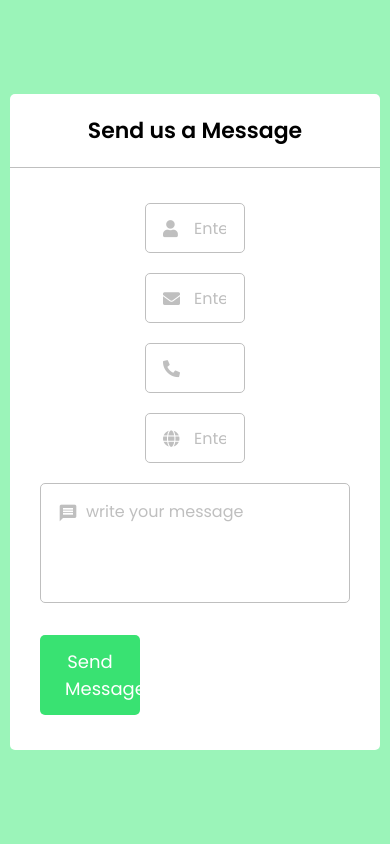
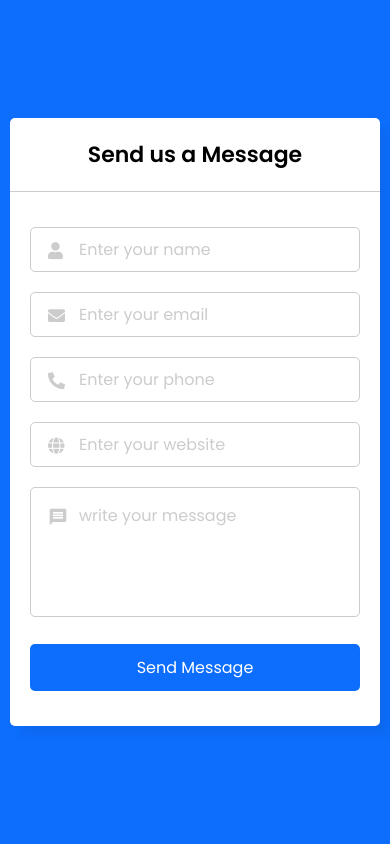
Before and after one commit to Philiposunlola/Contact-form, a PHP site: page / in a window 390 px wide. Run offline with PHP 8.4, Linux system fonts and the light colour scheme.

Commit message:
contact form

```diff
--- a/index.html
+++ b/index.html
@@ -24,7 +24,7 @@
                 </div>
                 <div class="dbl-field">
                     <div class="field">
-                        <input aria-label="text" name="phone placeholder="Enter your phone">
+                        <input aria-label="text" name="phone" placeholder="Enter your phone">
                         <i class="fas fa-phone-alt"></i>
                     </div>
                     <div class="field">
--- a/message.php
+++ b/message.php
@@ -3,7 +3,7 @@
     $name = $_POST['name'];
     $email = $_POST['email'];
     $phone = $_POST['phone'];
-    $website = $_POST['$website'];
+    $website = $_POST['website'];
     $message = $_POST['message'];
 
     if(!empty($email) && !empty($message)){// of email and message field is not empty
@@ -12,7 +12,7 @@
             $subject = "From: $name <$email>"; //subject of the email. Subjec looks like From: PhilipDcoder <abc@gmail.com>
             //merging concating all user values inside body varaible. \n is used for new line
             $body = "Name: $name\nEmail: $email\nPhone: $phone\nWebsite: $website\n\nMessage: $message\n\nRegards,\n$name";
-            $sender = "Fromm: $email"; //sender email
+            $sender = "From: $email"; //sender email
             if (mail($receiver, $subject, $body, $sender)) { //mail() is a inbuilt php function to send mail
                 echo "Your message has been sent";
             }else {
--- a/script.js
+++ b/script.js
@@ -1,30 +1,30 @@
-// let's get all required elements
+//Contact Form in PHP
+const form = document.querySelector("form"),
+statusTxt = form.querySelector(".button-area span");
+form.onsubmit = (e)=>{
+  e.preventDefault();
+  statusTxt.style.color = "#0D6EFD";
+  statusTxt.style.display = "block";
+  statusTxt.innerText = "Sending your message...";
+  form.classList.add("disabled");
 
-const form = document.querySelector("form");
-statusTxt = form.querySelector(".button-area span");
-
-form.onsubmit = (e) => {
-    e.preventDefault(); //preventing form from submitting
-    statusTxt.style.color = "rgb(57, 226, 114)";
-    statusTxt.style.display = "block";
-
-    let xhr = new XMLHttpRequest(); // creating new xml object
-    xhr.open("POST", "message.php", true); //sending post request to message.php file
-    xhr.onload = ()=> { //once ajax loaded
-        if (xhr.readyState == 4 && xhr.status == 200) { //if ajax response status is 200 & ready status is 4 means there is no error
-            let response = xhr.response; //storing ajax response in a response varaible
-            //if response is an error like enter valid email address hen we'll change status color to red  else reset the form
-           if (response.indexOf("Email and password field are required!") != -1 || response.indexOf("Enter a valid email address!") || response.indexOf("Sorry, failed to send your message!")) {
+  let xhr = new XMLHttpRequest();
+  xhr.open("POST", "message.php", true);
+  xhr.onload = ()=>{
+    if(xhr.readyState == 4 && xhr.status == 200){
+      let response = xhr.response;
+      if(response.indexOf("required") != -1 || response.indexOf("valid") != -1 || response.indexOf("failed") != -1){
         statusTxt.style.color = "red";
       }else{
         form.reset();
-                setTimeout(() => {
+        setTimeout(()=>{
           statusTxt.style.display = "none";
-                }, 3000); //hide the statusTxt under 3 seconds if the message is sent
+        }, 3000);
       }
       statusTxt.innerText = response;
+      form.classList.remove("disabled");
     }
   }
-    let formData = new FormData(); //creating new FormData obj. This obj is used to send form Data
-    xhr.send(formData); //sending form data
+  let formData = new FormData(form);
+  xhr.send(formData);
 }
--- a/style.css
+++ b/style.css
@@ -1,145 +1,159 @@
+/* Import Google font - Poppins */
 @import url('https://fonts.googleapis.com/css2?family=Poppins:wght@400;500;600&display=swap');
-
 *{
   margin: 0;
   padding: 0;
   box-sizing: border-box;
   font-family: "Poppins", sans-serif;
 }
-
 body{
   display: flex;
   padding: 0 10px;
   min-height: 100vh;
+  background: #0D6EFD;
   align-items: center;
   justify-content: center;
-    background-color: rgb(155, 244, 185);
 }
-
+::selection{
+  color: #fff;
+  background: #0D6EFD;
+}
 .wrapper{
-    width: 720px;
+  width: 715px;
   background: #fff;
   border-radius: 5px;
+  box-shadow: 10px 10px 10px rgba(0,0,0,0.05);
 }
-
 .wrapper header{
   font-size: 22px;
   font-weight: 600;
   padding: 20px 30px;
-    border-bottom: 1px solid #bfbfbf;
+  border-bottom: 1px solid #ccc;
 }
-
 .wrapper form{
   margin: 35px 30px;
 }
-
+.wrapper form.disabled{
+  pointer-events: none;
+  opacity: 0.7;
+}
 form .dbl-field{
   display: flex;
-    align-items: center;
   margin-bottom: 25px;
   justify-content: space-between;
 }
-
 .dbl-field .field{
   height: 50px;
+  display: flex;
   position: relative;
   width: calc(100% / 2 - 13px);
 }
-
-form .field input, form .message textarea{
+.wrapper form i{
+  position: absolute;
+  top: 50%;
+  left: 18px;
+  color: #ccc;
+  font-size: 17px;
+  pointer-events: none;
+  transform: translateY(-50%);
+}
+form .field input,
+form .message textarea{
+  width: 100%;
   height: 100%;
-    width: 100%;
   outline: none;
   padding: 0 18px 0 48px;
   font-size: 16px;
   border-radius: 5px;
-    border: 1px solid #bfbfbf;
+  border: 1px solid #ccc;
 }
-
-form .field input::placeholder, form .message textarea::placeholder{
-    color: #bfbfbf;
+.field input::placeholder,
+.message textarea::placeholder{
+  color: #ccc;
 }
-
-form .field input:focus, form .message textarea:focus{
-    border: 2px solid rgb(117, 237, 157);
+.field input:focus,
+.message textarea:focus{
+  padding-left: 47px;
+  border: 2px solid #0D6EFD;
 }
-
-.wrapper form i{
-    position: absolute;
-    left: 18px;
-    top: 50%;
-    color: #bfbfbf;
-    font-size: 17px;
-    pointer-events: none;
-    transform: translateY(-50%);
+.field input:focus ~ i,
+.message textarea:focus ~ i{
+  color: #0D6EFD;
 }
-
-form .field input:focus ~ i{
-    color:   rgb(57, 226, 114);
-}
-
 form .message{
   position: relative;
 }
-
 form .message i{
   top: 30px;
   font-size: 20px;
 }
-
 form .message textarea{
-    min-width: 100px;
+  min-height: 130px;
+  max-height: 230px;
   max-width: 100%;
-    min-height: 120px;
-    max-height: 300px;
-    padding: 15px 20px 0 45px;
+  min-width: 100%;
+  padding: 15px 20px 0 48px;
 }
-
+form .message textarea::-webkit-scrollbar{
+  width: 0px;
+}
+.message textarea:focus{
+  padding-top: 14px;
+}
 form .button-area{
   margin: 25px 0;
   display: flex;
-    text-align: center;
+  align-items: center;
 }
-
 .button-area button{
+  color: #fff;
+  border: none;
+  outline: none;
   font-size: 18px;
-    border: none;
-    color: #fff;
   cursor: pointer;
   border-radius: 5px;
-    background:  rgb(57, 226, 114);
   padding: 13px 25px;
+  background: #0D6EFD;
+  transition: background 0.3s ease;
 }
-
+.button-area button:hover{
+  background: #025ce3;
+}
 .button-area span{
-    color:   rgb(57, 226, 114);
+  font-size: 17px;
   margin-left: 30px;
   display: none;
 }
-
-@media(max-width: 600px){
+@media (max-width: 600px){
   .wrapper header{
     text-align: center;
   }
+  .wrapper form{
+    margin: 35px 20px;
+  }
   form .dbl-field{
+    flex-direction: column;
     margin-bottom: 0px;
-        flex-direction: column;
   }
-    .dbl-field .field{
-        width: 100px;
+  form .dbl-field .field{
+    width: 100%;
+    height: 45px;
     margin-bottom: 20px;
   }
   form .message textarea{
     resize: none;
   }
   form .button-area{
+    margin-top: 20px;
     flex-direction: column;
   }
   .button-area button{
-        width: 100px;
+    width: 100%;
+    padding: 11px 0;
+    font-size: 16px;
   }
   .button-area span{
+    margin: 20px 0 0;
     text-align: center;
-        margin: 20px 0;
   }
 }
```
Lines whose indentation alone changed are shown as unchanged.
